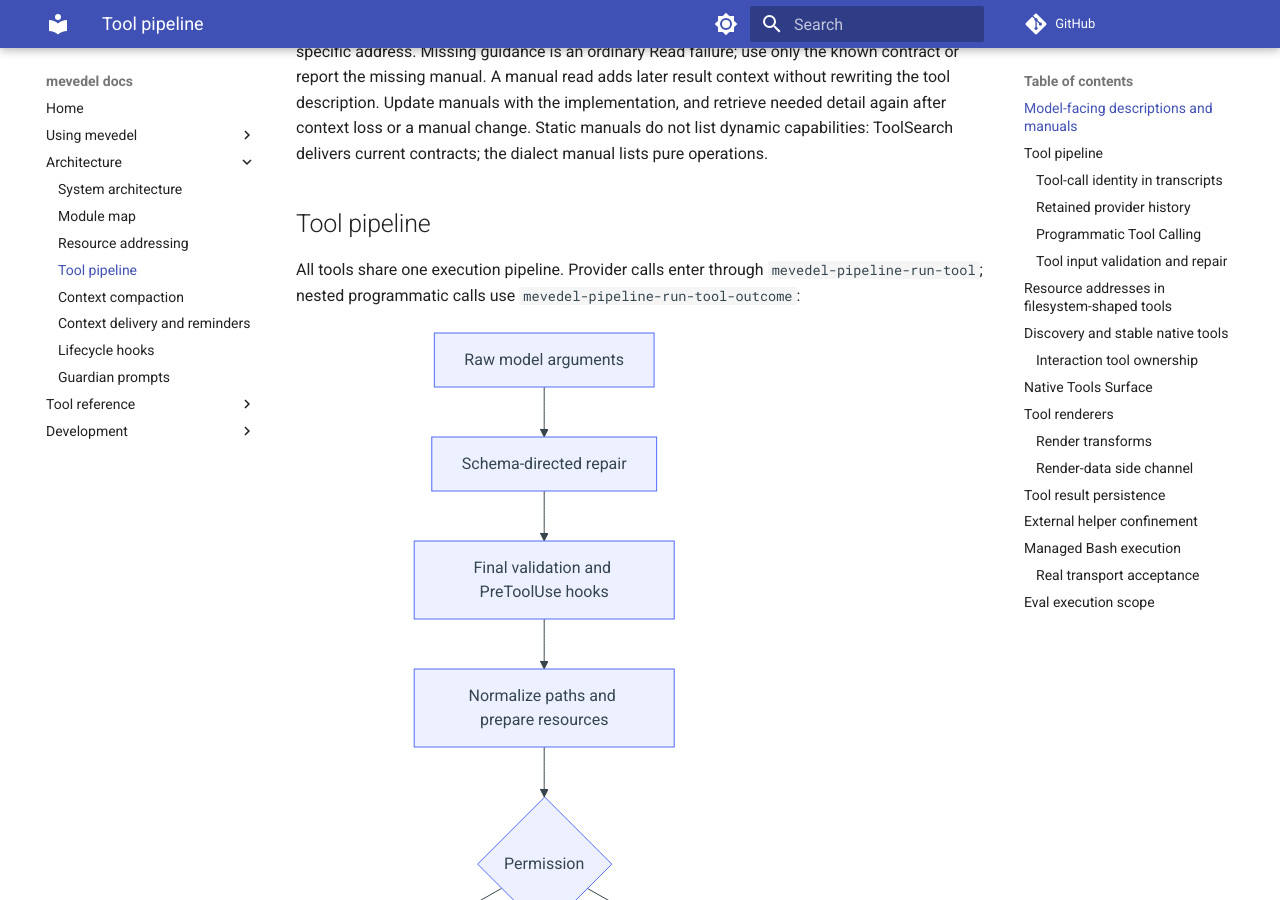
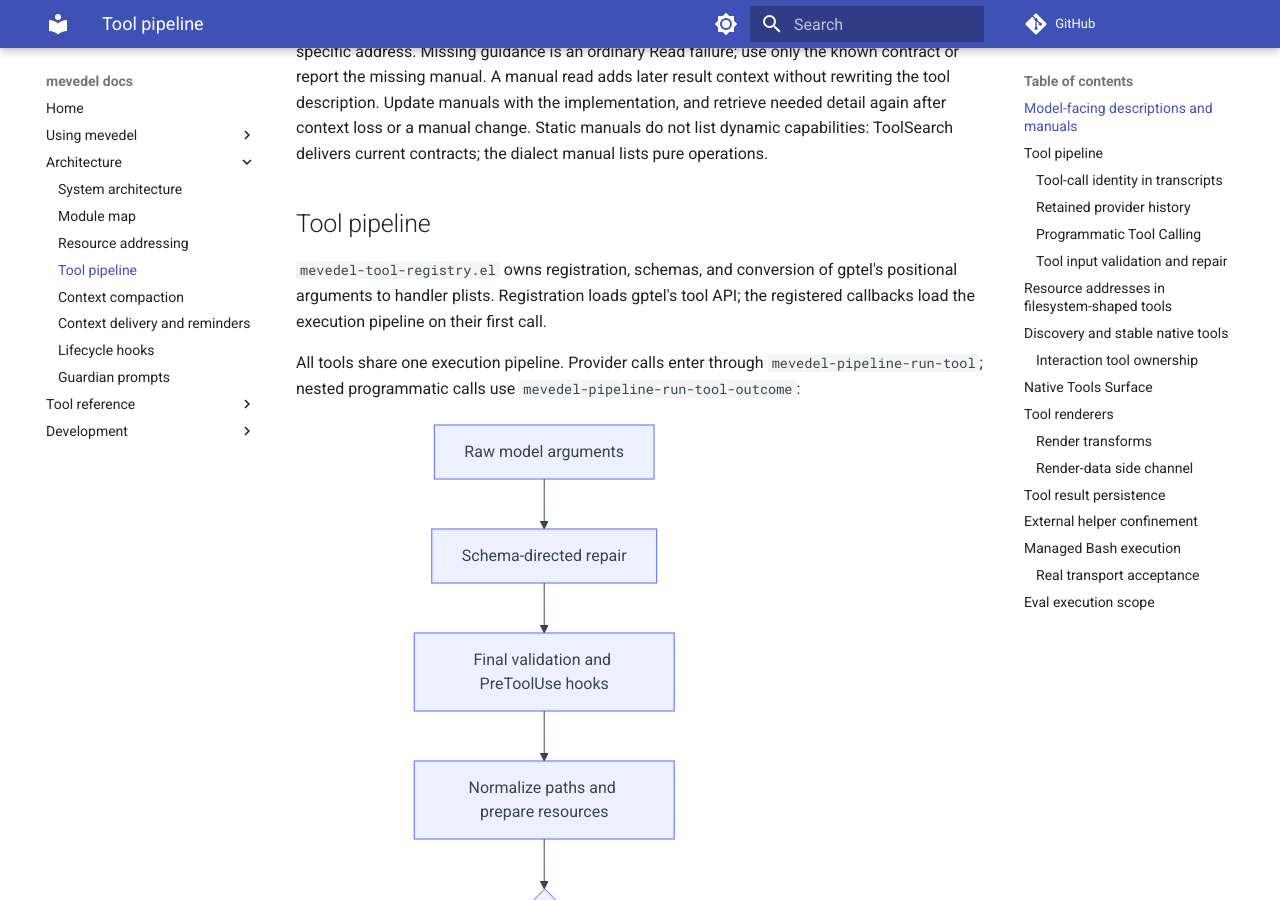
Before and after one commit to FrauH0lle/mevedel, an MkDocs documentation site: the page built from docs/tools.md, in a window 1280 px wide and 900 px high, scrolled down 608 px. Built offline with MkDocs 1.6.1 and Material for MkDocs 9.7.7, drawn with Linux system fonts in a browser that asks for light colours; comment, search, counter and statistics services are not loaded.

Commit message:
refactor(tools): Load the pipeline at dispatch, not registration
Registration owns native tool schemas and positional argument conversion.
Use the native autoload boundary for execution so the registry no longer
pulls in the pipeline, permission orchestration and their dependencies.

* mevedel-tool-registry.el (mevedel-tool--positional-to-plist): Move from
pipeline alongside the schema adapters.
(mevedel-tool--expand-native, mevedel-tool--register-wrap): Use the local
adapter and autoload pipeline execution. Require gptel-request directly;
remove redundant declarations and the repeated ensure-time require.
* mevedel-pipeline.el (mevedel-pipeline--positional-to-plist): Remove.
* mevedel-tool-ask.el, mevedel-tool-code.el, mevedel-tool-introspect.el,
mevedel-tool-web.el: Update generated-call declarations.
* test/test-mevedel-pipeline.el, test/test-mevedel-tool-registry.el:
Move adapter cases. Verify native and wrapped callbacks in fresh source
and compiled processes, registration without pipeline loading, validation
before handler effects, and once-only result delivery.
* docs/tools.md: Document registration and dispatch load ownership.

Validation: 408 baseline cases and 502 affected cases pass; all 199 Elisp
files compile without warnings. No live provider or MCP network calls.

```diff
--- a/docs/tools.md
+++ b/docs/tools.md
@@ -32,6 +32,10 @@
 ToolSearch delivers current contracts; the dialect manual lists pure operations.
 
 ## Tool pipeline
+
+`mevedel-tool-registry.el` owns registration, schemas, and conversion of gptel's
+positional arguments to handler plists. Registration loads gptel's tool API;
+the registered callbacks load the execution pipeline on their first call.
 
 All tools share one execution pipeline. Provider calls enter through
 `mevedel-pipeline-run-tool`; nested programmatic calls use
```
Also changed, not shown: 8 other files.
